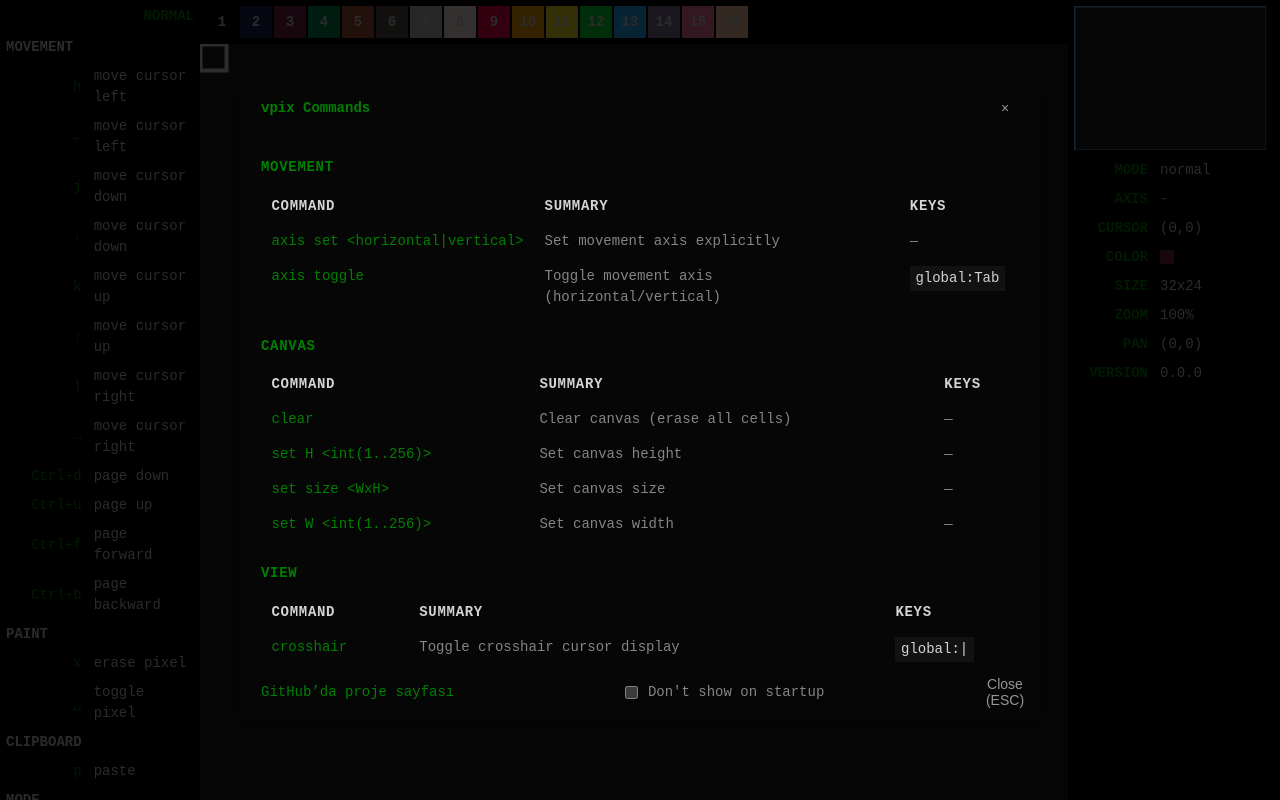
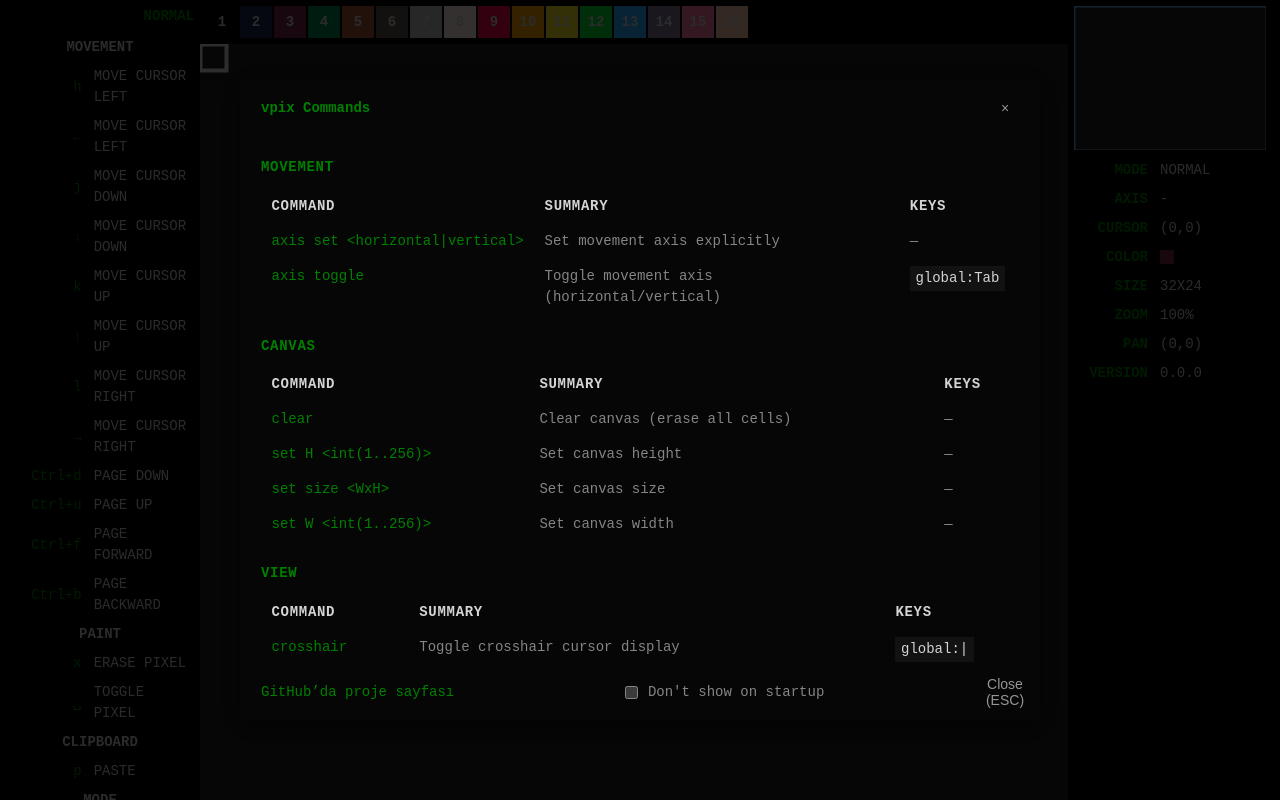
Before and after one commit to miratcan/vpix2, a React (Vite) app: page / in a window 1280 px wide. Built offline with nearby package versions, Linux system fonts and the light colour scheme; a web font is replaced by a local one.

Commit message:
style(css): center-align categories and uppercase all values
- Category rows now center-aligned
- All table values (key and value columns) now uppercase for consistent DOS aesthetic

```diff
--- a/src/App.css
+++ b/src/App.css
@@ -65,6 +65,7 @@
 .info-table .value {
   text-align: left;
   color: var(--color-text);
+  text-transform: uppercase;
 }
 
 /* help overlay / command result removed — use terminal */
--- a/src/components/KeyHint/KeyHint.css
+++ b/src/components/KeyHint/KeyHint.css
@@ -22,6 +22,7 @@
 .info-table tbody tr.category td {
   font-weight: 700;
   text-transform: uppercase;
+  text-align: center;
   padding: var(--spacing-xs) var(--spacing-s);
 }
 
```
